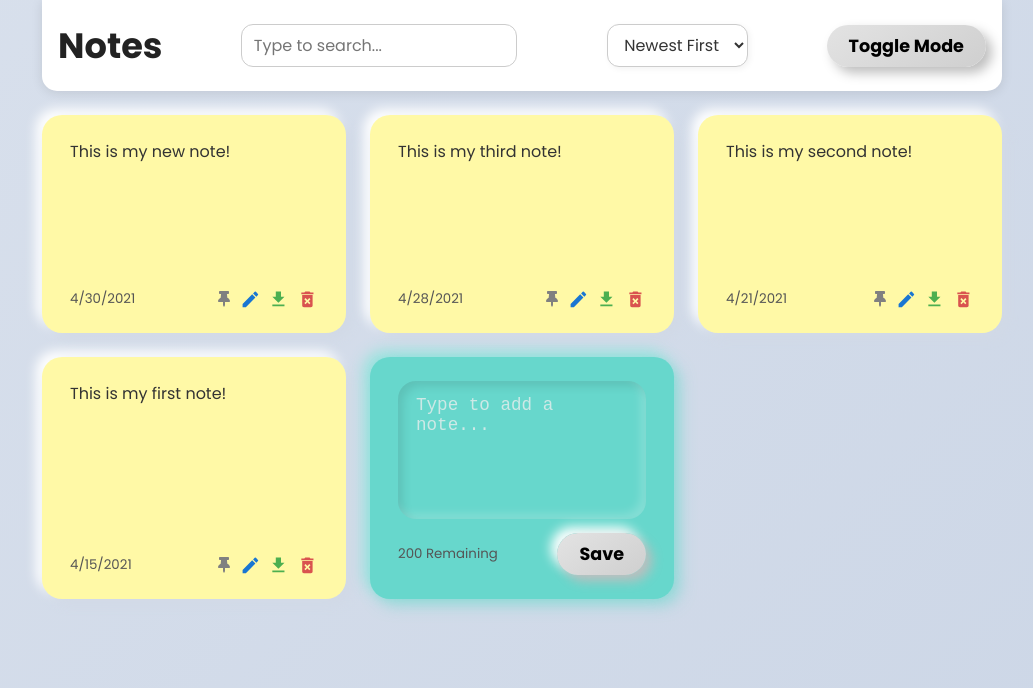
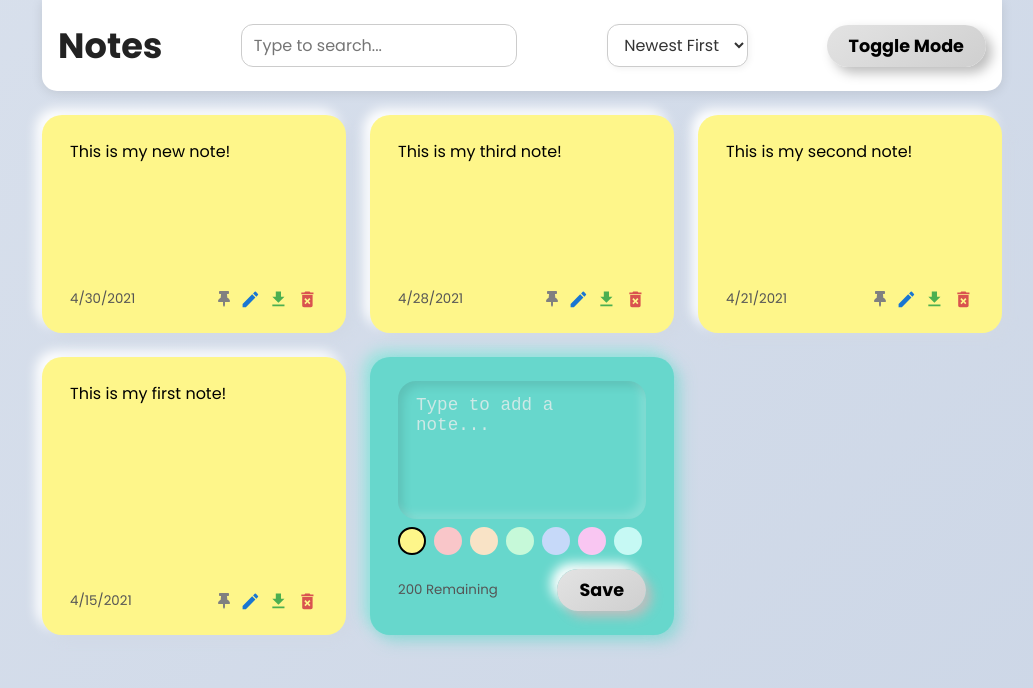
Before and after one commit to Priyal-2005/Notes-App, a React (Vite) app: page / in a window 1280 px wide. Shown: the top 688 px of the page, without its empty margins (118-1151 px from the left). Built offline with nearby package versions, Linux system fonts and the light colour scheme.

Commit message:
final commit

```diff
--- a/src/App.jsx
+++ b/src/App.jsx
@@ -53,13 +53,14 @@ const App = () => {
 		);
 	}, [notes]);
 
-	const addNote = (text) => {
+	const addNote = (text, color) => {
 		const date = new Date();
 		const newNote = {
 			id: nanoid(),
 			text: text,
 			date: date.toISOString(),
 			pinned: false,
+			color: color,
 		};
 		const newNotes = [...notes, newNote];
 		setNotes(newNotes);
@@ -88,10 +89,10 @@ const App = () => {
 		setSortType(type);
 	};
 
-	// Edit note text and update date
-	const handleEditNote = (id, newText) => {
+	// Edit note text, color and update date
+	const handleEditNote = (id, newText, newColor) => {
 		const updatedNotes = notes.map(note =>
-			note.id === id ? { ...note, text: newText, date: new Date().toISOString() } : note
+			note.id === id ? { ...note, text: newText, color: newColor, date: new Date().toISOString() } : note
 		);
 		setNotes(updatedNotes);
 	};
@@ -132,6 +133,7 @@ const App = () => {
 					handleDeleteNote={deleteNote}
 					togglePinNote={togglePinNote}
 					handleEditNote={handleEditNote}
+					darkMode={darkMode}
 				/>
 			</div>
 		</div>
--- a/src/components/AddNote.jsx
+++ b/src/components/AddNote.jsx
@@ -1,7 +1,10 @@
 import { useState } from 'react';
+
+const COLORS = ['#fef68a', '#f9c6c9', '#f9e3c6', '#c6f9d9', '#c6d9f9', '#f9c6f2', '#c6f9f4'];
 
 const AddNote = ({ handleAddNote }) => {
 	const [noteText, setNoteText] = useState('');
+	const [selectedColor, setSelectedColor] = useState(COLORS[0]);
 	const characterLimit = 200;
 
 	const handleChange = (event) => {
@@ -12,8 +15,9 @@ const AddNote = ({ handleAddNote }) => {
 
 	const handleSaveClick = () => {
 		if (noteText.trim().length > 0) {
-			handleAddNote(noteText);
+			handleAddNote(noteText, selectedColor);
 			setNoteText('');
+			setSelectedColor(COLORS[0]);
 		}
 	};
 
@@ -26,6 +30,22 @@ const AddNote = ({ handleAddNote }) => {
 				value={noteText}
 				onChange={handleChange}
 			></textarea>
+			<div className='color-palette' style={{ display: 'flex', marginTop: '8px', gap: '8px' }}>
+				{COLORS.map((color) => (
+					<div
+						key={color}
+						onClick={() => setSelectedColor(color)}
+						style={{
+							backgroundColor: color,
+							width: '24px',
+							height: '24px',
+							borderRadius: '50%',
+							cursor: 'pointer',
+							border: selectedColor === color ? '2px solid #000' : '2px solid transparent',
+						}}
+					></div>
+				))}
+			</div>
 			<div className='note-footer'>
 				<small>
 					{characterLimit - noteText.length} Remaining
--- a/src/components/Note.jsx
+++ b/src/components/Note.jsx
@@ -2,11 +2,17 @@ import { useState } from 'react';
 import { MdDeleteForever, MdDownload, MdEdit } from 'react-icons/md';
 import { FaThumbtack } from 'react-icons/fa';
 
-const Note = ({ id, text, date, pinned, handleDeleteNote, togglePinNote, handleEditNote }) => {
+const COLORS = ['#fef68a', '#f9c6c9', '#f9e3c6', '#c6f9d9', '#c6d9f9', '#f9c6f2', '#c6f9f4'];
+
+const Note = ({ id, text, date, pinned, color, handleDeleteNote, togglePinNote, handleEditNote }) => {
+  const defaultColor = '#fef68a';
+  const [selectedColor, setSelectedColor] = useState(color || defaultColor);
   const [isEditing, setIsEditing] = useState(false);
   const [editText, setEditText] = useState(text);
 
   const formattedDate = new Date(date).toLocaleDateString();
+
+  const textColor = '#000';
 
   const handleExportNote = () => {
     const element = document.createElement("a");
@@ -18,17 +24,18 @@ const Note = ({ id, text, date, pinned, handleDeleteNote, togglePinNote, handleE
   };
 
   const handleSave = () => {
-    handleEditNote(id, editText);
+    handleEditNote(id, editText, selectedColor);
     setIsEditing(false);
   };
 
   const handleCancel = () => {
     setEditText(text);
+    setSelectedColor(color);
     setIsEditing(false);
   };
 
   return (
-    <div className='note'>
+    <div className='note' style={{ backgroundColor: selectedColor, color: textColor }}>
       {isEditing ? (
         <>
           <textarea
@@ -36,6 +43,23 @@ const Note = ({ id, text, date, pinned, handleDeleteNote, togglePinNote, handleE
             onChange={(e) => setEditText(e.target.value)}
             rows="5"
           />
+          <div className='color-palette' style={{ display: 'flex', gap: '8px', margin: '8px 0' }}>
+            {COLORS.map((col) => (
+              <div
+                key={col}
+                onClick={() => setSelectedColor(col)}
+                style={{
+                  backgroundColor: col,
+                  width: '24px',
+                  height: '24px',
+                  borderRadius: '50%',
+                  border: selectedColor === col ? '3px solid #555' : '1px solid #ccc',
+                  cursor: 'pointer',
+                }}
+                title={`Select color ${col}`}
+              />
+            ))}
+          </div>
           <div className='note-footer'>
             <button onClick={handleSave}>Save</button>
             <button onClick={handleCancel}>Cancel</button>
--- a/src/components/NotesList.jsx
+++ b/src/components/NotesList.jsx
@@ -7,6 +7,7 @@ const NotesList = ({
 	handleDeleteNote,
 	togglePinNote,
 	handleEditNote,
+	darkMode,
 }) => {
 	return (
 		<div className='notes-list'>
@@ -17,9 +18,11 @@ const NotesList = ({
 					text={note.text}
 					date={note.date}
 					pinned={note.pinned}
+					color={note.color}
 					handleDeleteNote={handleDeleteNote}
 					togglePinNote={togglePinNote}
 					handleEditNote={handleEditNote}
+					darkMode={darkMode}
 				/>
 			))}
 			<AddNote handleAddNote={handleAddNote} />
```
